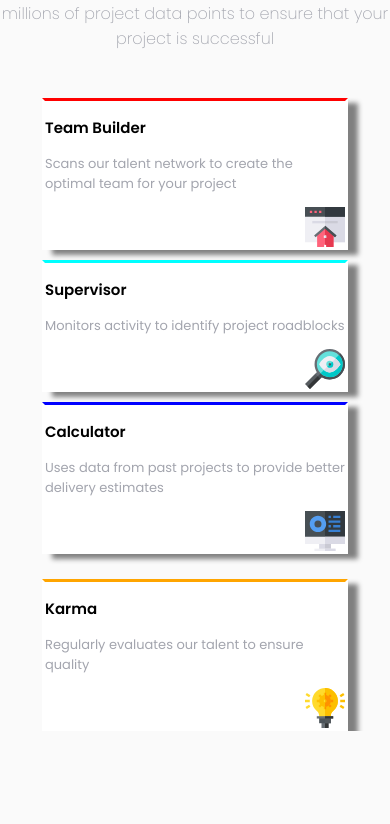
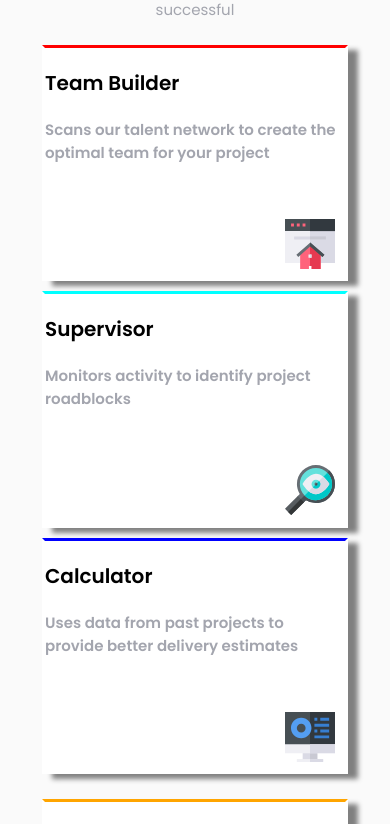
Before and after one commit to Elomolina/Frontend-mentor-four-card-feature-section, a plain HTML site: page index.html in a window 390 px wide. Shown: the part 155-979 px from the top of the page. Before the commit the page ends 886 px from the top, so only its background shows below. Drawn offline with Linux system fonts and the light colour scheme.

Commit message:
responsivo mobile

```diff
--- a/style.css
+++ b/style.css
@@ -121,22 +121,54 @@ body
     margin-top: 15px;
     border-color: orange white white;
 }
+/*mobile*/
 @media(max-width:1000px)
 {
+    body
+    {
+        height:0;
+    }
+    .text h4
+    {
+       font-size: 15px;
+       font-weight:400;
+
+    }
     .attribution
     {
-
-       display: none;
+        position: static;
+    }
+    .text
+    {
+        height:200px;
     }
     .carts
     {
         display: flex;
         flex-direction: column;
+        height:1000px;
     }
     .carts div
     {
-
         margin-bottom: 10px;
-        height:600px;
+        height:400px;
+        width:300px;
+    }
+    .carts h3
+    {
+        font-size: 20px;
+    }
+    .carts p
+    {
+        font-size: 15px;
+        font-weight: 600;
+    }
+    .carts img
+    {
+        position: relative;
+        top:40px;
+        width:50px;
+        height:50px;
+        margin-right: 10px;
     }
 }
```
